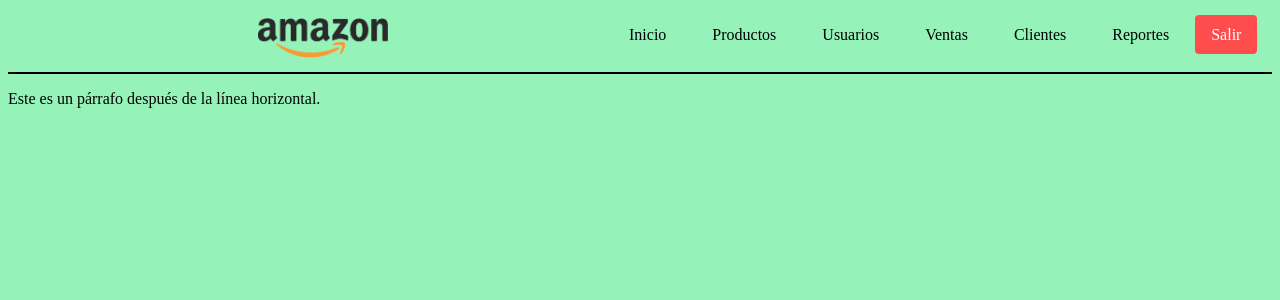
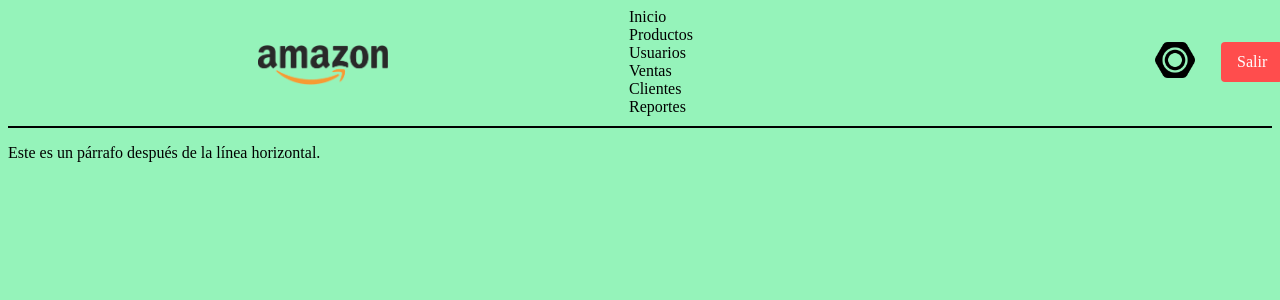
Before and after one commit to deybitsds/sistema_compras_ventas_php, a PHP site: page /productos.html in a window 1280 px wide. Shown: the top 300 px of the page. Run offline with PHP 8.4, Linux system fonts and the light colour scheme.

Commit message:
added100: proto navar

```diff
--- a/estilo.css
+++ b/estilo.css
@@ -23,7 +23,7 @@
 .nav-links {
     display: flex; /* Usa flexbox para alinear los elementos horizontalmente */
     align-items: center; /* Alinea verticalmente los elementos */
-    margin-bottom: 10px; /* Espacio debajo de la barra de navegación */
+    margin-bottom: 0px; /* Espacio debajo de la barra de navegación */
 }
 
 .nav-link {
@@ -44,8 +44,8 @@
 
 .decoracion {
     width: 130px; /* Ajusta el ancho de la imagen */
+    height: auto; /* Mantiene la proporción de la imagen */
     margin-top: 10px;
-    height: auto; /* Mantiene la proporción de la imagen */
     margin-right: 220px; /* Espacio entre la imagen y los enlaces */
     margin-left: 250px; /* Espacio entre la imagen y los enlaces */
     user-select: none; /* Desactiva la selección de la imagen */
@@ -64,3 +64,20 @@
 .btn-salir:hover {
     background-color: #ff1a1a; /* Color de fondo en el hover */
 }
+
+.icono {
+    width: 40px;
+    height: 40px; /* Mantiene la proporción de la imagen */
+    padding: 10 10px;
+    margin: 0 0px; /* Espacio horizontal entre los enlaces */
+    margin-top: 0px;
+}
+
+.xd {
+    margin-bottom: 10px;
+}
+
+.nav-center {
+    margin-right: 420px;
+
+}
--- a/productos.html
+++ b/productos.html
@@ -9,12 +9,16 @@
 
 <body>
     <!-- Barra superior  -->
+     <div class="xd">
+
          <nav class="nav-links">
 
+             <!-- IZQUIERDA  -->
              <div class="nav-left">
                  <img src="amazon.png" alt="Decoración" class="decoracion">
              </div>
 
+             <!-- CENTRAL  -->
              <div class="nav-center">
                  <a href="index.html" class="nav-link">Inicio</a>
                  <a href="index.html" class="nav-link">Productos</a>
@@ -24,11 +28,19 @@
                  <a href="index.html" class="nav-link">Reportes</a>
              </div>
 
-        <div class="nav-right">
+             <!-- DERECHA -->
+
+                <a href="index.html" class="nav-link">
+                    <img src="tornillo.png" alt="Icono" class="icono">
+                </a>
+
                 <a href="logout.html" class="nav-link btn-salir">Salir</a>
-        </div>
+
 
          </nav>
+
+
+     </div>
 
     <hr class="custom-line">
 
```
Also changed, not shown: tornillo.png (added). Lines whose indentation alone changed are shown as unchanged.
